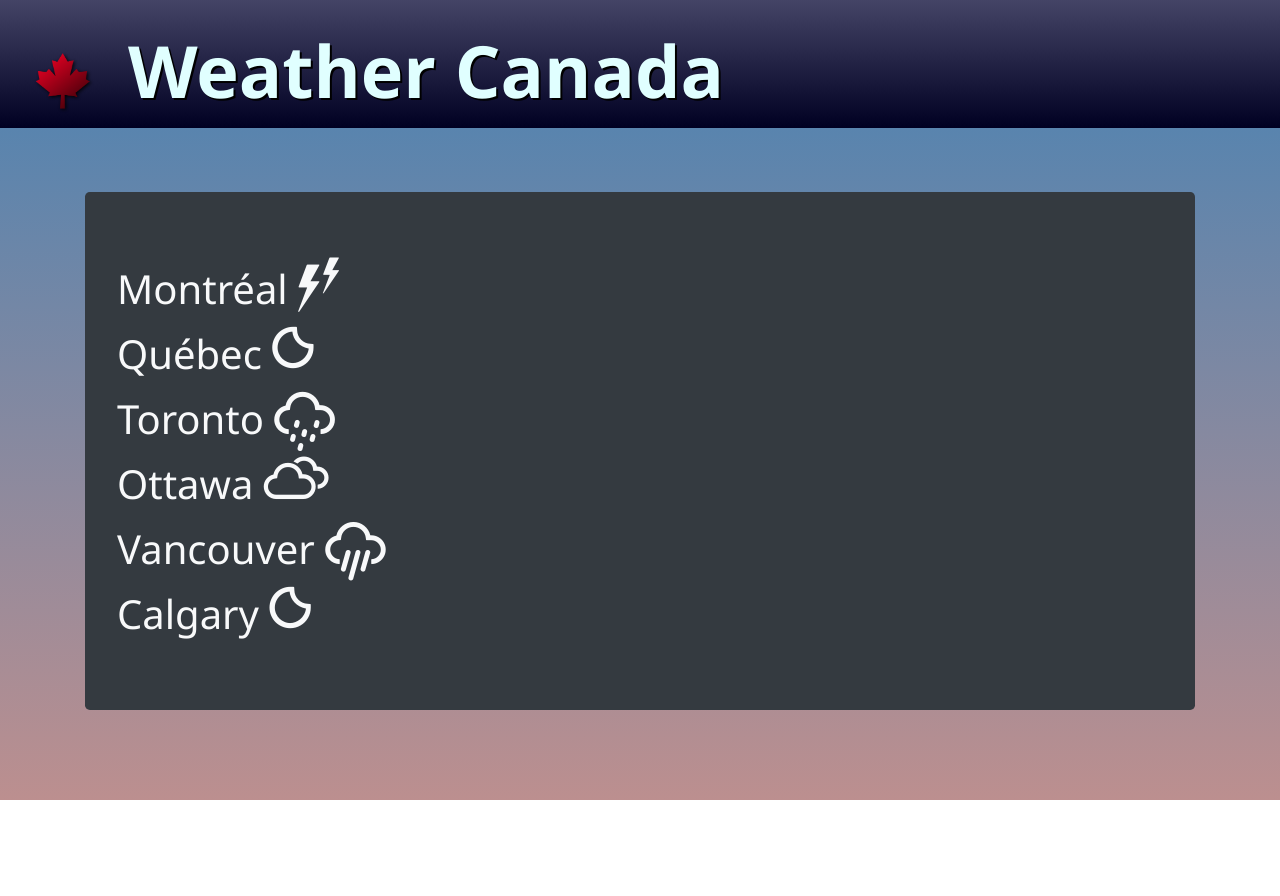
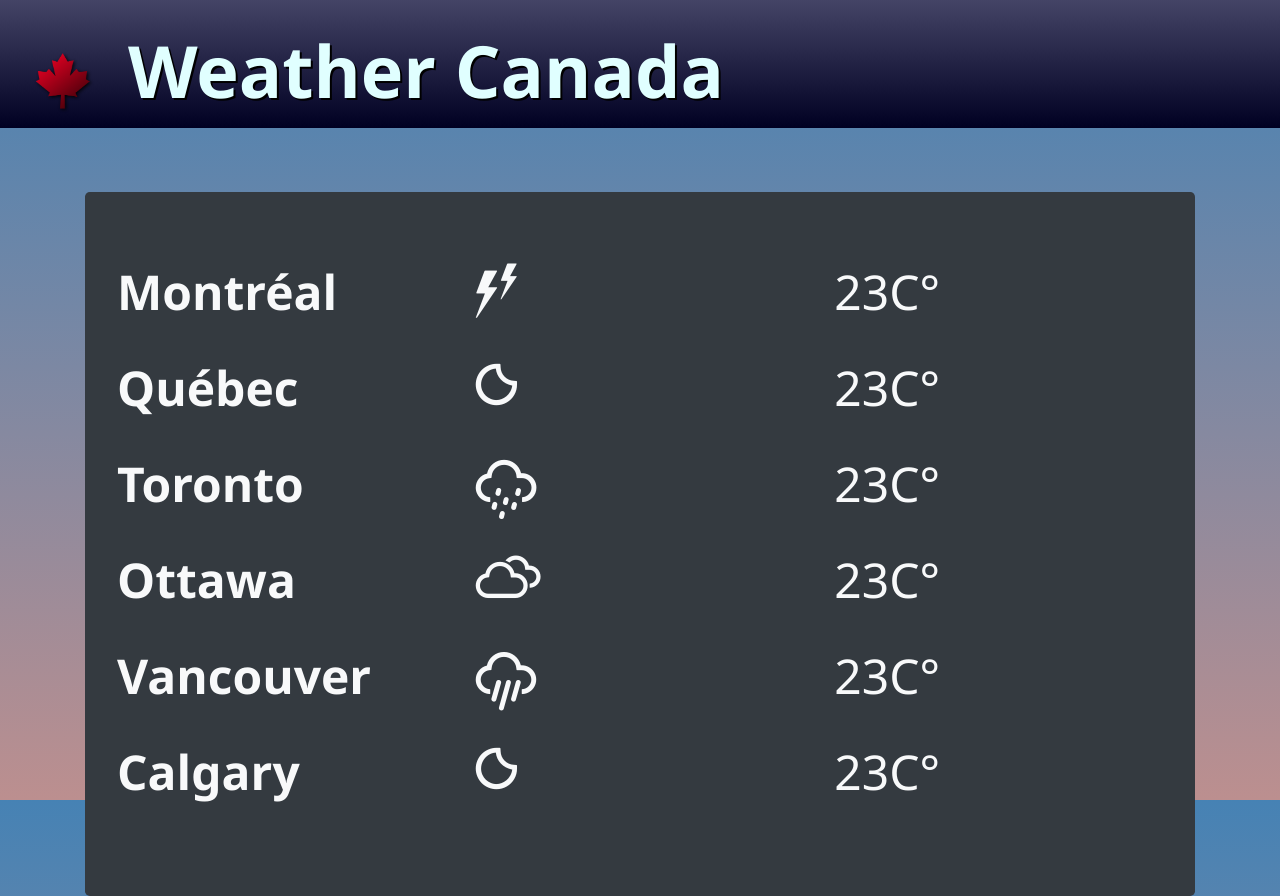
Before and after one commit to PhilippeBel/WeatherPrototype, an Angular app: page / in a window 1280 px wide. Before the commit the page ends 800 px from the top, so only its background shows below. Built offline with nearby package versions, Linux system fonts and the light colour scheme.

Commit message:
updated UI

```diff
--- a/src/app/list-cities/list-cities.component.html
+++ b/src/app/list-cities/list-cities.component.html
@@ -1,5 +1,7 @@
-<div class="jumbotron text-light bg-dark" >
-<div class="text-light" *ngFor="let city of cities">
-    <h1>{{city.name}} <i class="display-4 wi {{city.currCondition.condition.icon}}"></i><br/></h1>
+<div class="text-light bg-dark container jumbotron" >
+<div class="row align-bottom city-name" *ngFor="let city of cities" style="height: 96px;">
+    <div class="col font-weight-bold align-bottom">{{city.name}}</div>
+    <div class="col"><i class="display-4 wi {{city.currCondition.condition.icon}}"></i></div>
+    <div class="col">{{city.currCondition.temperatureCelsius}}C°</div>
   </div>
 </div>
--- a/src/app/list-cities/list-cities.component.scss
+++ b/src/app/list-cities/list-cities.component.scss
@@ -0,0 +1,3 @@
+.city-name{
+    font-size: 48px;
+}
```
